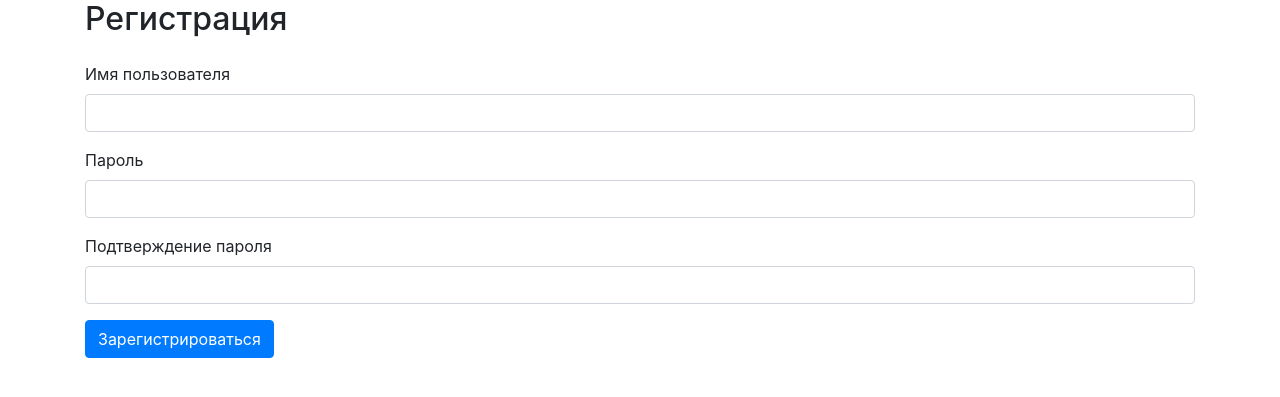
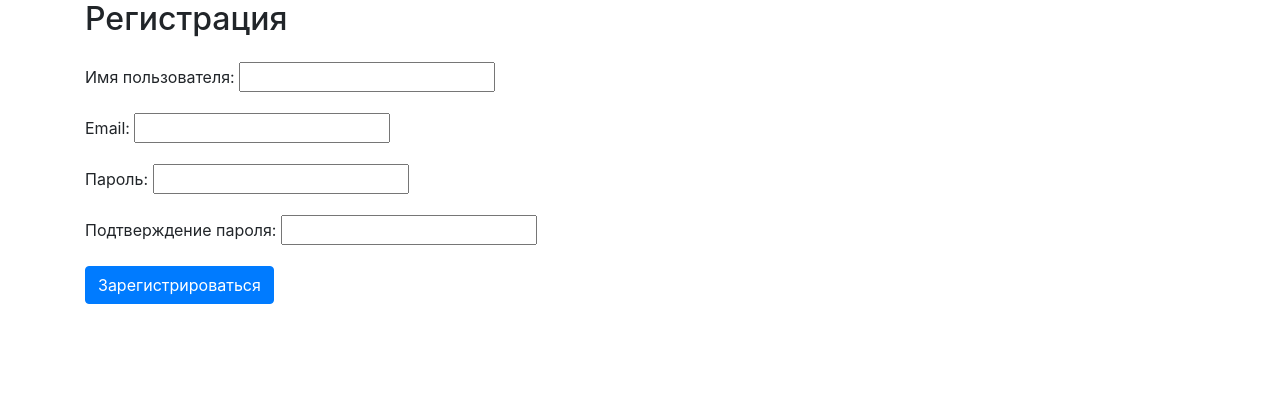
Before and after one commit to IrinaRychina/adsServiceApi, a Django app: page /register/ in a window 1280 px wide. Shown: the part 56-453 px from the top of the page. Run offline with Django 4.2, Linux system fonts and the light colour scheme; some libraries are stand-ins or nearby versions.

Commit message:
added proper validation on the registration form

```diff
--- a/ads/forms.py
+++ b/ads/forms.py
@@ -1,5 +1,30 @@
 from django import forms
+from django.contrib.auth.models import User
 from .models import Ad
+
+
+class RegistrationForm(forms.Form):
+    username = forms.CharField(label='Имя пользователя', max_length=100)
+    email = forms.EmailField(label='Email')
+    password = forms.CharField(label='Пароль', widget=forms.PasswordInput)
+    password_confirmed = forms.CharField(label='Подтверждение пароля', widget=forms.PasswordInput)
+
+    def clean(self):
+        cleaned_data = super().clean()
+        password = cleaned_data.get('password')
+        password_confirmed = cleaned_data.get('password_confirmed')
+
+        if password and password_confirmed and password != password_confirmed:
+            raise forms.ValidationError('Пароли не совпадают.')
+
+    def clean_username(self):
+        username = self.cleaned_data.get('username')
+
+        if User.objects.filter(username=username).exists():
+            raise forms.ValidationError('Пользователь с таким именем уже существует.')
+
+        return username
+
 
 class AdForm(forms.ModelForm):
     class Meta:
--- a/ads/templates/registration/register.html
+++ b/ads/templates/registration/register.html
@@ -7,22 +7,7 @@
     <h2>Регистрация</h2>
     <form method="POST" class="mt-4">
         {% csrf_token %}
-        <div class="form-group">
-            <label for="id_username">Имя пользователя</label>
-            <input type="text" name="username" id="id_username" class="form-control">
-        </div>
-        <!--        <div class="form-group">-->
-        <!--            <label for="id_email">Email</label>-->
-        <!--            <input type="email" name="email" id="id_email" class="form-control">-->
-        <!--        </div>-->
-        <div class="form-group">
-            <label for="id_password1">Пароль</label>
-            <input type="password" name="password1" id="id_password1" class="form-control">
-        </div>
-        <div class="form-group">
-            <label for="id_password2">Подтверждение пароля</label>
-            <input type="password" name="password2" id="id_password2" class="form-control">
-        </div>
+        {{ form.as_p }}
         <button type="submit" class="btn btn-primary">Зарегистрироваться</button>
     </form>
 </div>
--- a/ads/views.py
+++ b/ads/views.py
@@ -7,7 +7,7 @@ from django.conf import settings
 from .models import Ad
 from .forms import AdForm
 from notifications.utils.notifications import create_notification
-from django.contrib.auth.forms import UserCreationForm
+from .forms import RegistrationForm
 from django.contrib.auth.forms import AuthenticationForm
 
 def home(request):
@@ -61,12 +61,12 @@ def ad_list_authorized(request):
 
 def register(request):
     if request.method == 'POST':
-        form = UserCreationForm(request.POST)
+        form = RegistrationForm(request.POST)
         if form.is_valid():
-            form.save()
+            user = form.save_user()
             return redirect('login')
     else:
-        form = UserCreationForm()
+        form = RegistrationForm()
     return render(request, 'registration/register.html', {'form': form})
 
 def user_login(request):
```
